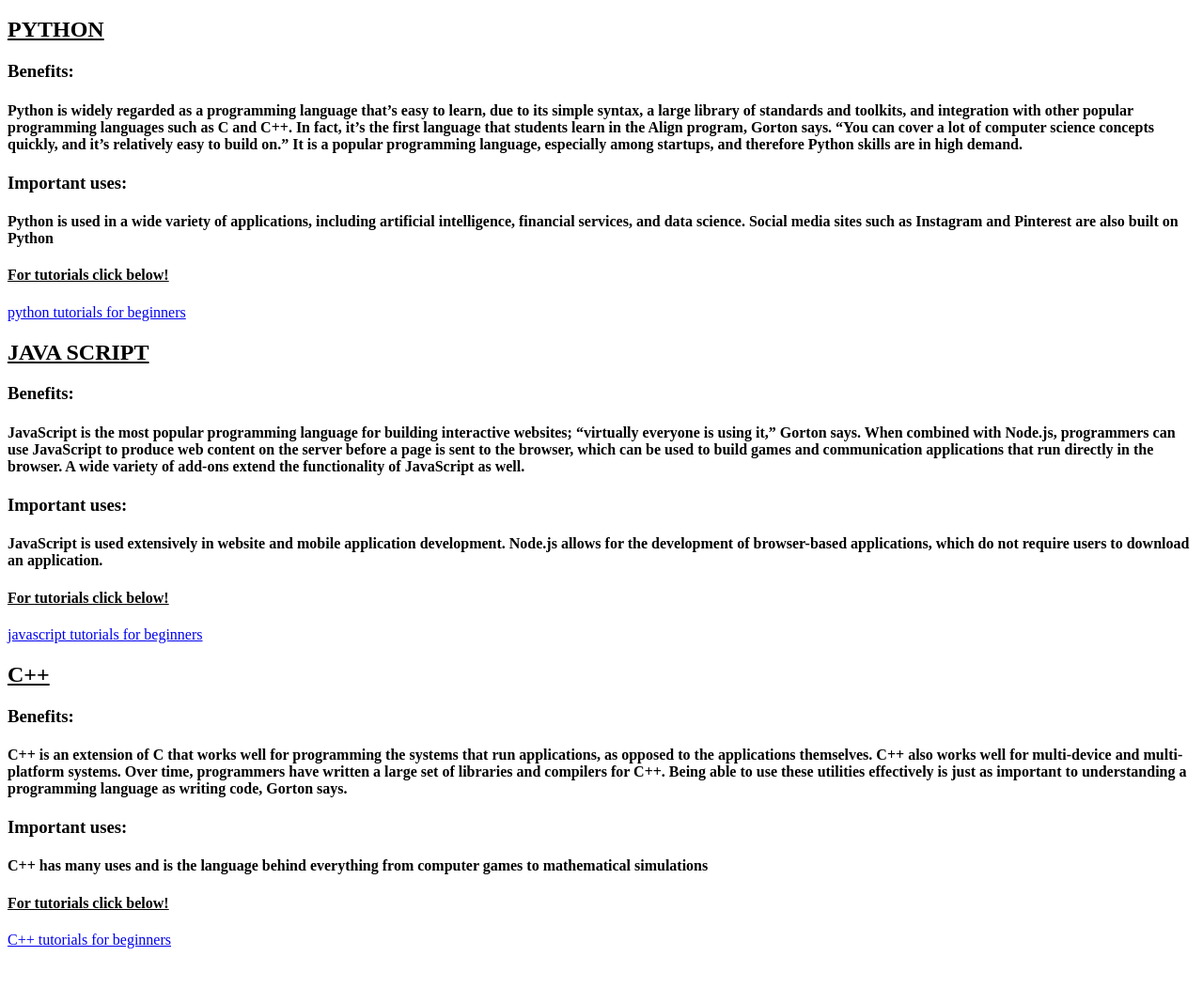
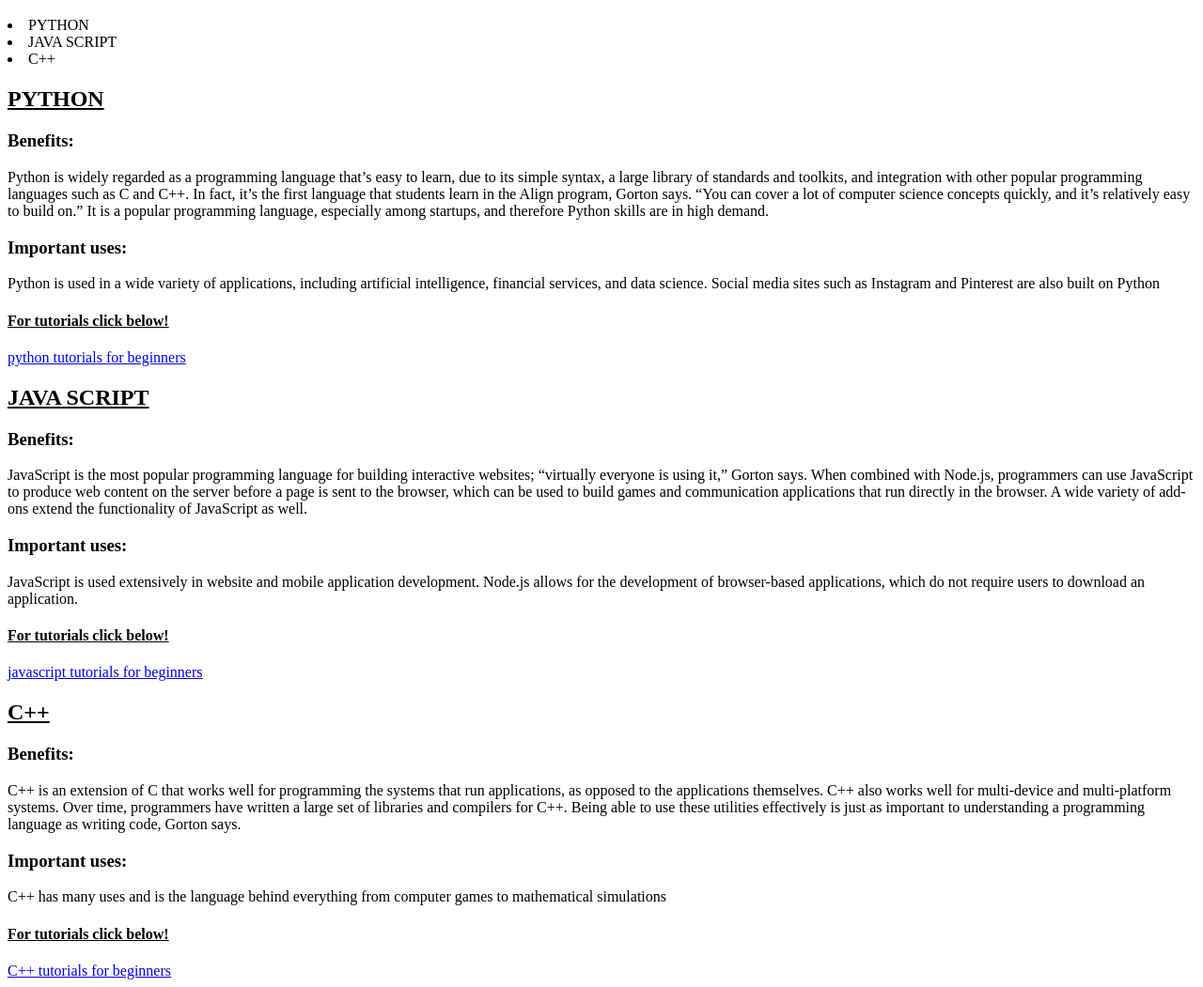
Before and after one commit to FatimaAsif875/programming, a plain HTML site: page index.html in a window 1280 px wide. Shown: the part 48-1099 px from the top of the page at 94% size. Before the commit the page ends 1066 px from the top, so only its background shows below. Drawn offline with Linux system fonts and the light colour scheme.

Commit message:
update features

```diff
--- a/index.html
+++ b/index.html
@@ -3,25 +3,30 @@
 </head>
 <body>
 <h1>The 3 most papular programming languages in 2020</h1>
+<u1>
+	<li>PYTHON</li>
+	<li>JAVA SCRIPT</li>
+	<li>C++</li>
+</u1>
 <h2><u>PYTHON</u></h2>
 <h3>Benefits:</h3>
-<h4><p>Python is widely regarded as a programming language that’s easy to learn, due to its simple syntax, a large library of standards and toolkits, and integration with other popular programming languages such as C and C++. In fact, it’s the first language that students learn in the Align program, Gorton says. “You can cover a lot of computer science concepts quickly, and it’s relatively easy to build on.” It is a popular programming language, especially among startups, and therefore Python skills are in high demand.</p></h4>
+<p>Python is widely regarded as a programming language that’s easy to learn, due to its simple syntax, a large library of standards and toolkits, and integration with other popular programming languages such as C and C++. In fact, it’s the first language that students learn in the Align program, Gorton says. “You can cover a lot of computer science concepts quickly, and it’s relatively easy to build on.” It is a popular programming language, especially among startups, and therefore Python skills are in high demand.</p>
 <h3>Important uses:</h3>
-<h4> Python is used in a wide variety of applications, including artificial intelligence, financial services, and data science. Social media sites such as Instagram and Pinterest are also built on Python</h4>
+<p> Python is used in a wide variety of applications, including artificial intelligence, financial services, and data science. Social media sites such as Instagram and Pinterest are also built on Python</p>
 <h4><u>For tutorials click below!</u></h4>
 <a href="https://www.youtube.com/playlist?list=PLu0W_9lII9agICnT8t4iYVSZ3eykIAOME">python tutorials for beginners</a>
 <h2><u>JAVA SCRIPT</u></h2>
 <h3>Benefits:</h3>
-<h4><p>JavaScript is the most popular programming language for building interactive websites; “virtually everyone is using it,” Gorton says. When combined with Node.js, programmers can use JavaScript to produce web content on the server before a page is sent to the browser, which can be used to build games and communication applications that run directly in the browser. A wide variety of add-ons extend the functionality of JavaScript as well.</h4></p>
+<p>JavaScript is the most popular programming language for building interactive websites; “virtually everyone is using it,” Gorton says. When combined with Node.js, programmers can use JavaScript to produce web content on the server before a page is sent to the browser, which can be used to build games and communication applications that run directly in the browser. A wide variety of add-ons extend the functionality of JavaScript as well.</p>
 <h3>Important uses:</h3>
-<h4>JavaScript is used extensively in website and mobile application development. Node.js allows for the development of browser-based applications, which do not require users to download an application.</h4>
+<p>JavaScript is used extensively in website and mobile application development. Node.js allows for the development of browser-based applications, which do not require users to download an application.<p>
 <h4><u>For tutorials click below!</u></h4>
 <a href="https://www.youtube.com/playlist?list=PLu0W_9lII9ajyk081To1Cbt2eI5913SsL">javascript tutorials for beginners</a>
 <h2><u>C++</u></h2>
 <h3>Benefits:</h3>
-<h4><p>C++ is an extension of C that works well for programming the systems that run applications, as opposed to the applications themselves. C++ also works well for multi-device and multi-platform systems. Over time, programmers have written a large set of libraries and compilers for C++. Being able to use these utilities effectively is just as important to understanding a programming language as writing code, Gorton says.</h4></p>
+<p>C++ is an extension of C that works well for programming the systems that run applications, as opposed to the applications themselves. C++ also works well for multi-device and multi-platform systems. Over time, programmers have written a large set of libraries and compilers for C++. Being able to use these utilities effectively is just as important to understanding a programming language as writing code, Gorton says.</p>
 <h3>Important uses:</h3>
-<h4> C++ has many uses and is the language behind everything from computer games to mathematical simulations</h4>
+<p> C++ has many uses and is the language behind everything from computer games to mathematical simulations<p>
 <h4><u>For tutorials click below!</u></h4>
 <a href="https://www.youtube.com/playlist?list=PLu0W_9lII9agpFUAlPFe_VNSlXW5uE0YL">C++ tutorials for beginners</a>
 </body>
```
